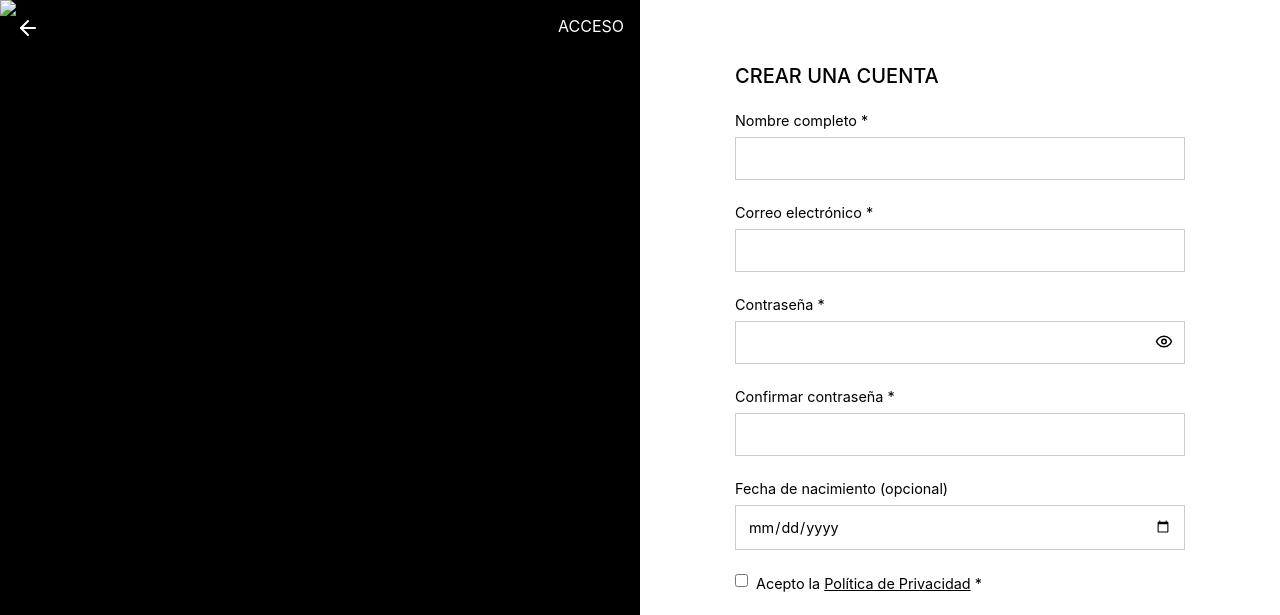
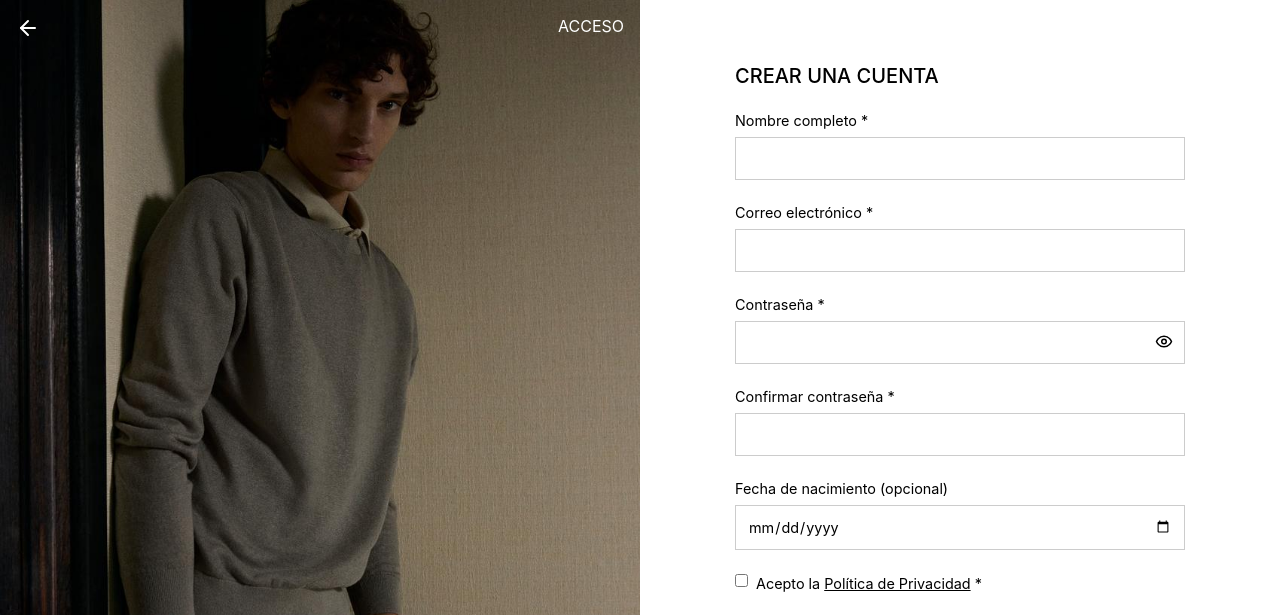
Before and after one commit to eliasp4/proyecto-cypress-testing, a website: page public/index.html in a window 1280 px wide. Shown: the top 615 px of the page. Drawn offline with Linux system fonts and the light colour scheme.

Commit message:
Update index.html

```diff
--- a/public/index.html
+++ b/public/index.html
@@ -17,7 +17,7 @@
         </svg>
       </button>
       <a href="#" class="access-link">ACCESO</a>
-      <img src="/portada.jpg" alt="Modelo con jersey y camisa" class="cover-image">
+      <img src="img/portada.jpg" alt="Modelo con jersey y camisa" class="cover-image">
       <div class="brand-name">Massimo Dutti</div>
     </div>
 
```
